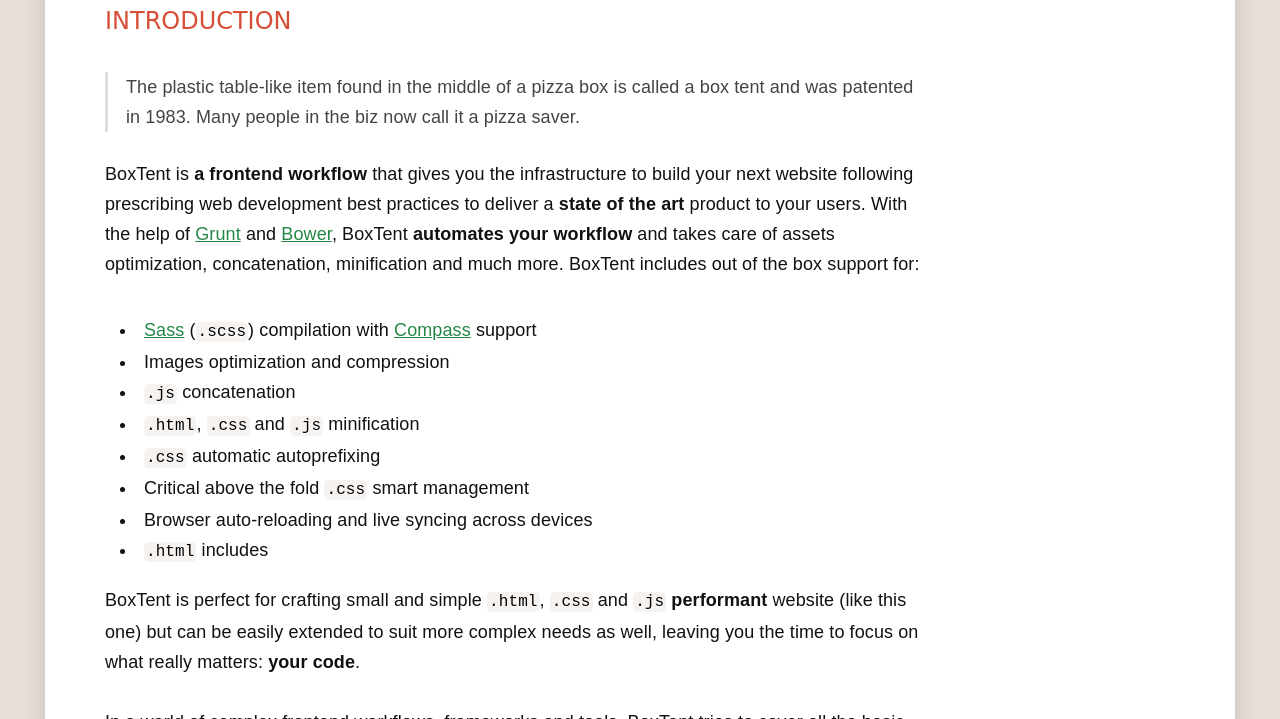
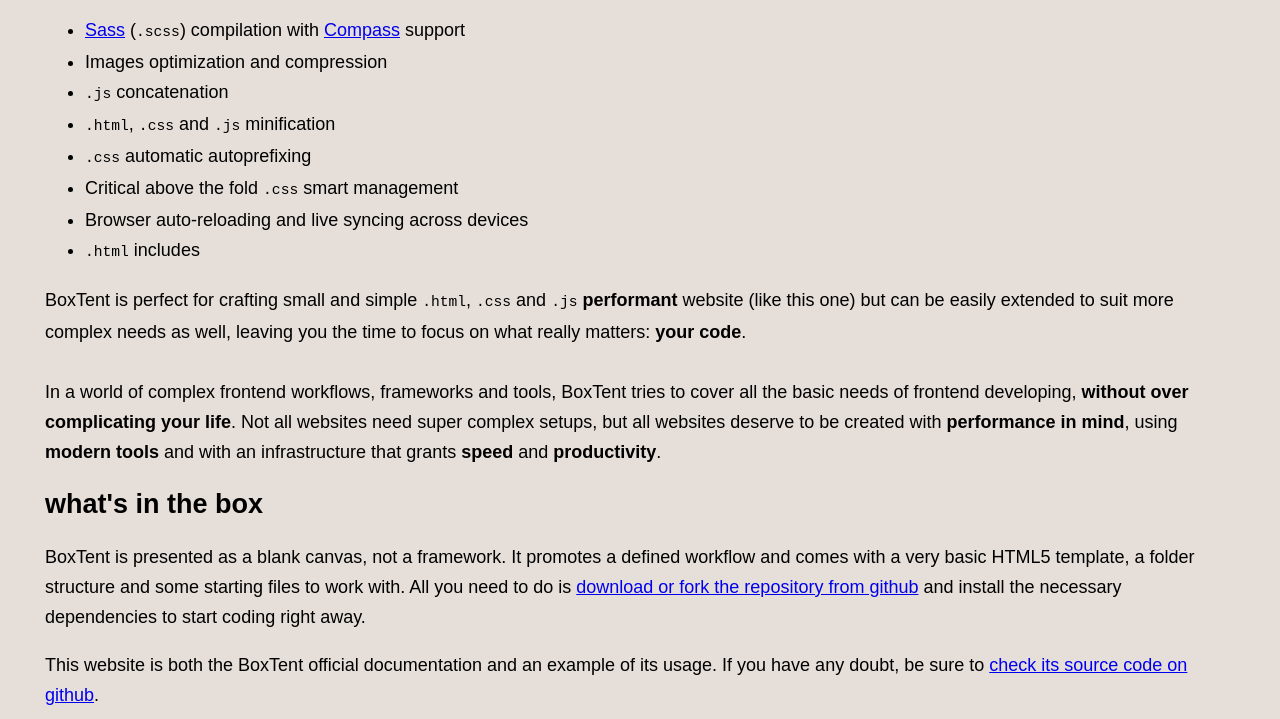
Before and after one commit to vlrprbttst/boxtent-website, a website: page _src/index.html in a window 1280 px wide. Shown: the part 808-1527 px from the top of the page. Drawn offline with Linux system fonts and the light colour scheme; files that its build step writes are made by us from their sources.

Commit message:
minor fixes

```diff
--- a/_dev/critical-css/index.css
+++ b/_dev/critical-css/index.css
@@ -11,23 +11,12 @@
   margin: 0;
 }
 
-header,
-nav,
-section {
+header {
   display: block;
 }
 
 a {
   background-color: transparent;
-}
-
-b {
-  font-weight: bold;
-}
-
-h1 {
-  font-size: 2em;
-  margin: 0.67em 0;
 }
 
 img {
@@ -38,127 +27,9 @@
   overflow: hidden;
 }
 
-code {
-  font-family: monospace, monospace;
-  font-size: 1em;
-}
-
-code[class*="language-"] {
-  color: black;
-  background: none;
-  text-shadow: 0 1px white;
-  font-family: Consolas, Monaco, 'Andale Mono', 'Ubuntu Mono', monospace;
-  text-align: left;
-  white-space: pre;
-  word-spacing: normal;
-  word-break: normal;
-  word-wrap: normal;
-  line-height: 1.5;
-  -moz-tab-size: 4;
-  tab-size: 4;
-  -webkit-hyphens: none;
-  -ms-hyphens: none;
-  hyphens: none;
-}
-
-:not(pre) > code[class*="language-"] {
-  background: #f5f2f0;
-}
-
-:not(pre) > code[class*="language-"] {
-  padding: .1em;
-  border-radius: .3em;
-  white-space: normal;
-}
-
 html {
   font-size: 112.5%;
   line-height: 1.66667em;
-}
-
-.container h1 {
-  font-family: "Bangers", cursive;
-  color: #248747;
-  font-size: 3.33333em;
-  line-height: 1em;
-  letter-spacing: 2px;
-  font-weight: normal;
-  border-bottom: 1px solid #dedede;
-  padding-bottom: 0.46667em;
-  margin: 0 0 1.11667em;
-  text-transform: uppercase;
-  position: relative;
-  top: -6px;
-}
-
-@media all and (max-width: 30em) {
-  .container h1 {
-    margin: 0 0 0.66667em;
-    word-wrap: break-word;
-  }
-}
-
-.container h2 {
-  font-family: "Comfortaa", cursive;
-  color: #d74e37;
-  font-size: 1.33333em;
-  line-height: 1.25em;
-  font-weight: normal;
-  text-transform: uppercase;
-  position: relative;
-  top: -4px;
-  margin: 0 0 1.33333em;
-}
-
-.container p {
-  font-family: "Source Sans Pro", sans-serif;
-  color: #111;
-  font-size: 1em;
-  line-height: 1.66667em;
-  letter-spacing: .1px;
-  font-weight: normal;
-  position: relative;
-  top: -9px;
-  margin: 0 0 1.5em;
-}
-
-.container p b {
-  font-weight: 600;
-}
-
-.container .page-ul {
-  margin: 1.5em 0;
-  padding: 0 0 0 0.83333em;
-}
-
-.container .page-ul li {
-  font-family: "Source Sans Pro", sans-serif;
-  color: #111;
-  font-size: 1em;
-  line-height: 1.66667em;
-  letter-spacing: .1px;
-  font-weight: normal;
-  list-style-position: inside;
-}
-
-.container code {
-  font-size: 0.88889em;
-  line-height: 1.875em;
-  padding: 1px 2px !important;
-  font-family: "Source Code Pro", monospace;
-}
-
-.container blockquote {
-  padding: 0 0 0 1em;
-  color: #444444;
-  border-left: 3px solid #dddddd;
-  font-family: "Source Sans Pro", sans-serif;
-  margin: 0;
-  font-family: "Source Sans Pro", sans-serif;
-  font-size: 1em;
-  line-height: 1.66667em;
-  letter-spacing: .1px;
-  margin: 0 0 2em;
 }
 
 html {
@@ -320,124 +191,3 @@
     display: none;
   }
 }
-
-.container {
-  max-width: 1240px;
-  margin: 0 auto;
-  position: relative;
-  z-index: 1;
-  background: #fff;
-  box-shadow: 0 10px 20px rgba(0, 0, 0, 0.15);
-  padding: 8.33333em 0 5em;
-  overflow: auto;
-}
-
-.container:after,
-.container:before {
-  content: "";
-  top: 0;
-  left: 0;
-  position: absolute;
-  height: 50px;
-  width: 100%;
-  background-color: #fff;
-  background-image: linear-gradient(45deg, #248747 25%, rgba(0, 0, 0, 0) 25%, rgba(0, 0, 0, 0) 75%, #248747 75%, #248747), linear-gradient(45deg, #248747 25%, rgba(0, 0, 0, 0) 25%, rgba(0, 0, 0, 0) 75%, #248747 75%, #248747);
-  background-size: 50px 50px;
-  background-position: 0 0, 25px 25px;
-}
-
-@media all and (max-width: 37.438em) {
-  .container:after,
-  .container:before {
-    background-size: 25px 25px;
-    background-position: 0 0, 12.5px 12.5px;
-    height: 25px;
-  }
-}
-
-.container:after {
-  bottom: 0;
-  top: auto;
-}
-
-@media all and (max-width: 37.438em) {
-  .container {
-    padding: 3.33333em 0;
-  }
-}
-
-.container__col--left {
-  width: calc(100% - 250px);
-  float: left;
-  padding: 0.33333em 3.33333em;
-}
-
-@media all and (max-width: 63.938em) {
-  .container__col--left {
-    width: 100%;
-  }
-}
-
-@media all and (max-width: 37.438em) {
-  .container__col--left {
-    padding: 1.66667em;
-  }
-}
-
-.container__col--right {
-  width: 250px;
-  float: left;
-}
-
-@media all and (max-width: 63.938em) {
-  .container__col--right {
-    display: none;
-  }
-}
-
-nav {
-  position: relative;
-}
-
-nav ul {
-  margin: 0;
-  padding: 0;
-  padding-top: 0.41667em;
-}
-
-nav ul li {
-  font-family: "Comfortaa", cursive;
-  list-style: none;
-  text-transform: uppercase;
-  font-size: 1em;
-  line-height: 1.66667em;
-  margin: 0 0 1.66667em;
-}
-
-nav ul li > ul li {
-  margin-bottom: 0;
-}
-
-nav ul li > ul li a {
-  font-family: "Source Sans Pro", sans-serif;
-  text-transform: none;
-  color: #d74e37;
-  text-decoration: none;
-  padding: 2px 5px;
-  position: relative;
-  left: -5px;
-}
-
-nav ul li > ul li:first-child {
-  padding-top: 0.41667em;
-}
-
-@media all and (max-width: 63.938em) {
-  nav {
-    display: none;
-  }
-}
-
-.container__col--left a {
-  color: #248747;
-}
--- a/_src/index.html
+++ b/_src/index.html
@@ -46,7 +46,7 @@
                     The plastic table-like item found in the middle of a pizza box is called a box tent and was patented in 1983. Many people in the biz now call it a pizza saver.
                 </blockquote>
                 <p>
-                    BoxTent is <b>a frontend workflow</b> that gives you the infrastructure to build your next website following prescribing web development best practices to deliver a <b>state of the art</b> product to your users. With the help of <a href="http://gruntjs.com/" target="_blank">Grunt</a> and <a href="https://bower.io/" target="_blank">Bower</a>, BoxTent <b>automates your workflow</b> and takes care of assets optimization, concatenation, minification and much more. BoxTent includes out of the box support for:
+                    BoxTent is <b>a frontend workflow</b> that gives you the infrastructure to build your next website prescribing web development best practices to deliver a <b>state of the art</b> product to your users. With the help of <a href="http://gruntjs.com/" target="_blank">Grunt</a> and <a href="https://bower.io/" target="_blank">Bower</a>, BoxTent <b>automates your workflow</b> and takes care of assets optimization, concatenation, minification and much more. BoxTent includes out of the box support for:
                 </p>
                 <p>
                     <ul class="page-ul">
@@ -62,7 +62,7 @@
                 </p>
                 <p>
                     BoxTent is perfect for crafting small and simple <code class="language-markup">.html</code>, <code class="language-markup">.css</code> and <code class="language-markup">.js</code> <b>performant</b> website (like this one) but can be easily extended to suit more complex needs as well, leaving you the time to focus on what really matters: <b>your code</b>. <br><br>
-                    In a world of complex frontend workflows ,frameworks and tools, BoxTent tries to cover all the basic needs of frontend developing, <b>without over complicating your life</b>. Not all websites need super complex setups, but all websites deserve to be created with <b>performance in mind</b>, using <b>modern tools</b> and with an infrastructure that grants <b>speed</b> and <b>productivity</b>.
+                    In a world of complex frontend workflows, frameworks and tools, BoxTent tries to cover all the basic needs of frontend developing, <b>without over complicating your life</b>. Not all websites need super complex setups, but all websites deserve to be created with <b>performance in mind</b>, using <b>modern tools</b> and with an infrastructure that grants <b>speed</b> and <b>productivity</b>.
                 </p>
             </section> <!-- introduction -->
 
@@ -71,10 +71,10 @@
                     what's in the box
                 </h2>
                 <p>
-                    BoxTent is presented as a blank canvas, not a framework. It promotes a defined workflow and comes packed with a very basic HTML5 template, a folder structure and some starting files to work with. All you need to do is <a href="https://github.com/vlrprbttst/BoxTent" target="_blank">download or fork the repository from github</a> and install the necessary dependencies to start coding right away.
+                    BoxTent is presented as a blank canvas, not a framework. It promotes a defined workflow and comes with a very basic HTML5 template, a folder structure and some starting files to work with. All you need to do is <a href="https://github.com/vlrprbttst/BoxTent" target="_blank">download or fork the repository from github</a> and install the necessary dependencies to start coding right away.
                 </p>
                 <p>
-                    This website is both the BoxTent official documentation and a clear example on how to use it. If you have any doubt, be sure to <a href="https://github.com/vlrprbttst/boxtent-website" target="_blank">check its source code on github</a>.
+                    This website is both the BoxTent official documentation and an example of its usage. If you have any doubt, be sure to <a href="https://github.com/vlrprbttst/boxtent-website" target="_blank">check its source code on github</a>.
                 </p>
             </section>
 
```
Also changed, not shown: _dev/index.html (+4 -4 lines).
